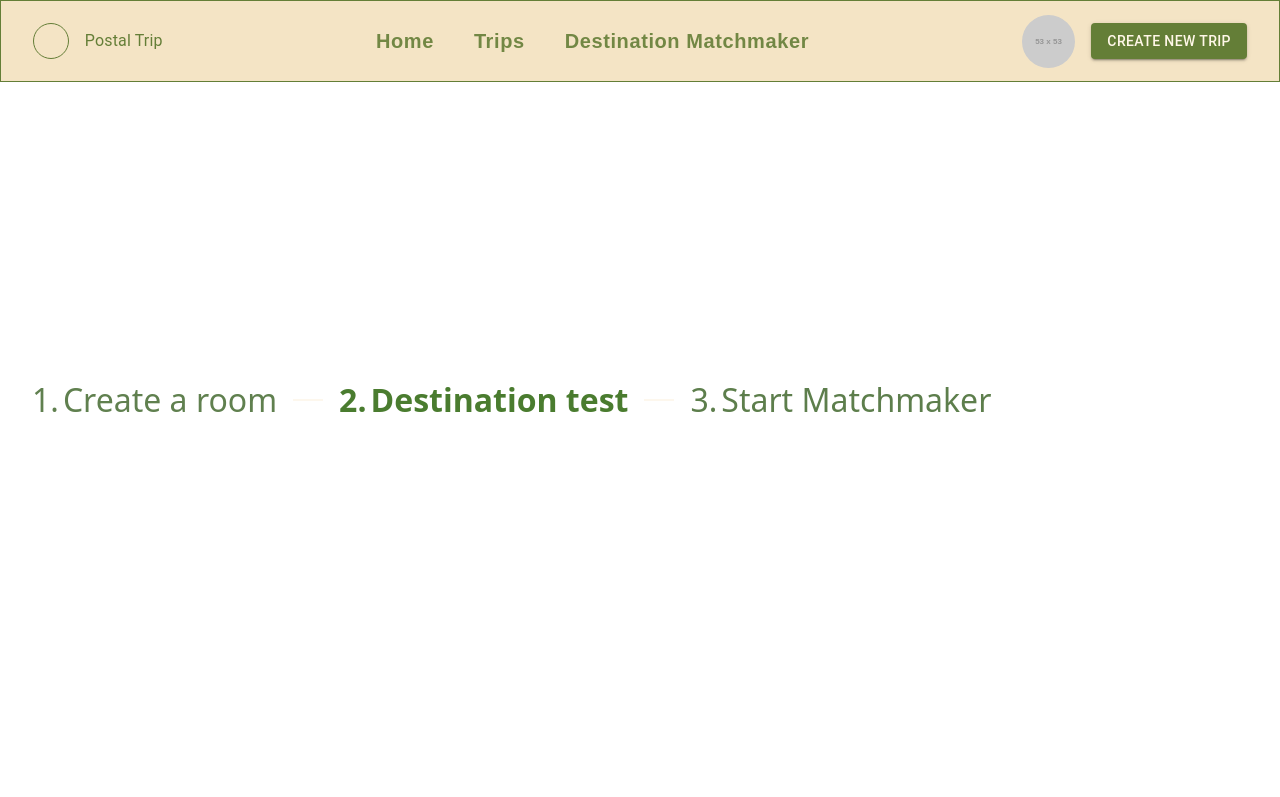
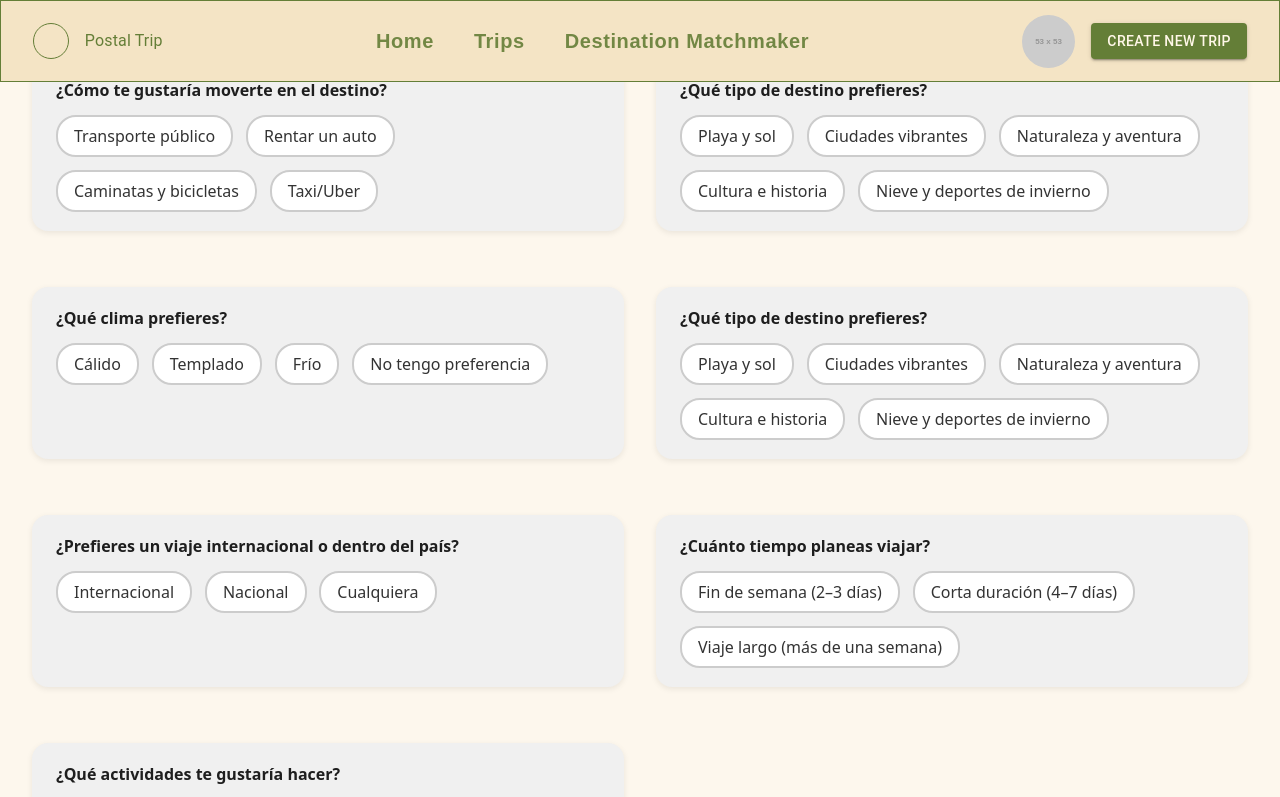
Before and after one commit to valegaru/WebProject, a React (Vite) app in the folder my-react-app/: page /questions in a window 1280 px wide. Shown: the top 797 px of the page. Built offline with nearby package versions, Linux system fonts and the light colour scheme.

Commit message:
feat questionList

```diff
--- /dev/null
+++ b/my-react-app/src/components/QuestionList/QuestionList.css
@@ -0,0 +1,19 @@
+.question-list-container {
+	padding: 2rem;
+	background-color: #fdf7ed;
+	min-height: 100vh;
+	width: 100%;
+	box-sizing: border-box;
+}
+
+.questions-grid {
+	display: grid;
+	grid-template-columns: repeat(2, 1fr);
+	gap: 2rem;
+}
+
+@media (max-width: 768px) {
+	.questions-grid {
+		grid-template-columns: 1fr;
+	}
+}
--- /dev/null
+++ b/my-react-app/src/components/QuestionList/QuestionList.jsx
@@ -0,0 +1,88 @@
+import React, { useState } from 'react';
+import QuestionCard from '../QuestionCard/QuestionCard';
+import './QuestionList.css';
+
+const questionsData = [
+	{
+		id: 'A',
+		question: '¿Cuál es tu presupuesto estimado por persona?',
+		options: ['Bajo $', 'Medio $$', 'Alto $$$'],
+	},
+	{
+		id: 'B',
+		question: '¿Qué tipo de alojamiento prefieres?',
+		options: ['Hostales', 'Hotel estándar', 'Resort', 'Airbnb'],
+	},
+	{
+		id: 'C',
+		question: '¿Cómo te gustaría moverte en el destino?',
+		options: ['Transporte público', 'Rentar un auto', 'Caminatas y bicicletas', 'Taxi/Uber'],
+	},
+	{
+		id: 'D',
+		question: '¿Qué tipo de destino prefieres?',
+		options: ['Playa y sol', 'Ciudades vibrantes', 'Naturaleza y aventura', 'Cultura e historia', 'Nieve y deportes de invierno'],
+	},
+	{
+		id: 'E',
+		question: '¿Qué clima prefieres?',
+		options: ['Cálido', 'Templado', 'Frío', 'No tengo preferencia'],
+	},
+	{
+		id: 'F',
+		question: '¿Qué tipo de destino prefieres?',
+		options: ['Playa y sol', 'Ciudades vibrantes', 'Naturaleza y aventura', 'Cultura e historia', 'Nieve y deportes de invierno'],
+	},
+	{
+		id: 'G',
+		question: '¿Prefieres un viaje internacional o dentro del país?',
+		options: ['Internacional', 'Nacional', 'Cualquiera'],
+	},
+	{
+		id: 'H',
+		question: '¿Cuánto tiempo planeas viajar?',
+		options: ['Fin de semana (2–3 días)', 'Corta duración (4–7 días)', 'Viaje largo (más de una semana)'],
+	},
+	{
+		id: 'I',
+		question: '¿Qué actividades te gustaría hacer?',
+		options: [
+			'Rejolación y spa',
+			'Exploración cultural y museos',
+			'Vida nocturna y bares',
+			'Aventuras extremas (senderismo, buceo, etc.)',
+			'Compras',
+			'Gastronomía',
+			'Festivales y eventos',
+		],
+	},
+];
+
+const QuestionList = () => {
+	const [answers, setAnswers] = useState({});
+
+	const handleSelect = (id, option) => {
+		setAnswers((prev) => ({ ...prev, [id]: option }));
+	};
+
+	return (
+		<div className="question-list-container">
+			<h2>Preguntas</h2>
+			<hr />
+			<div className="questions-grid">
+				{questionsData.map((q) => (
+					<QuestionCard
+						key={q.id}
+						id={q.id}
+						question={q.question}
+						options={q.options}
+						onSelect={handleSelect}
+						selectedOption={answers[q.id]}
+					/>
+				))}
+			</div>
+		</div>
+	);
+};
+
+export default QuestionList;
--- a/my-react-app/src/pages/Matchmaker/MatchmakerQuestions.jsx
+++ b/my-react-app/src/pages/Matchmaker/MatchmakerQuestions.jsx
@@ -1,12 +1,13 @@
 import Navbar from '../../components/Navbar/Navbar';
 import StepsProgressBar from '../../components/StepsProgressBar/StepsProgressBar';
-
+import QuestionList from '../../components/QuestionList/QuestionList';
 
 function MatchmakerQuestions() {
 	return (
 		<>
 			<Navbar></Navbar>
 			<StepsProgressBar currentStep={2} />
+			<QuestionList></QuestionList>
 		</>
 	);
 }
```
